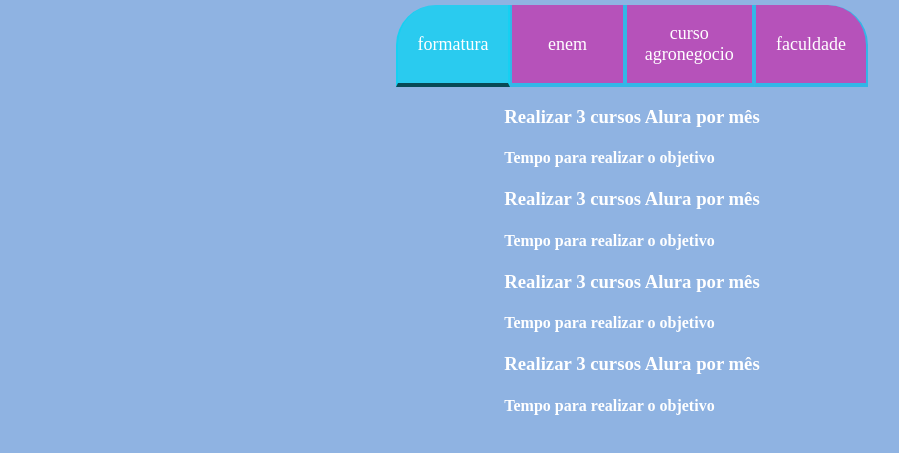
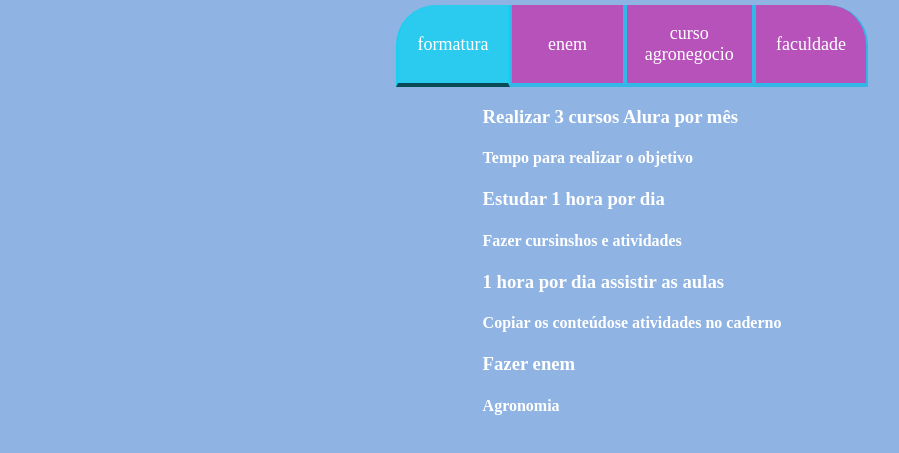
Before and after one commit to Anaketlin/2024, a plain HTML site: page index.html in a window 1280 px wide. Shown: the part 93-546 px from the top of the page, without its empty margins (8-907 px from the left). Drawn offline with Linux system fonts and the light colour scheme.

Commit message:
Update index.html
.

```diff
--- a/index.html
+++ b/index.html
@@ -21,16 +21,16 @@
               <h4 class="aba-conteudo-titulo-secundario">Tempo para realizar o objetivo</h4>
           </div>
           <div class="aba-conteudo">
-              <h3 class="aba-conteudo-titulo-principal">Realizar 3 cursos Alura por mês</h3>
-              <h4 class="aba-conteudo-titulo-secundario">Tempo para realizar o objetivo</h4>
+              <h3 class="aba-conteudo-titulo-principal">Estudar 1 hora por dia</h3>
+              <h4 class="aba-conteudo-titulo-secundario">Fazer cursinshos e atividades</h4>
           </div>
           <div class="aba-conteudo">
-              <h3 class="aba-conteudo-titulo-principal">Realizar 3 cursos Alura por mês</h3>
-              <h4 class="aba-conteudo-titulo-secundario">Tempo para realizar o objetivo</h4>
+              <h3 class="aba-conteudo-titulo-principal">1 hora por dia assistir as aulas</h3>
+              <h4 class="aba-conteudo-titulo-secundario">Copiar os conteúdose atividades no caderno</h4>
           </div>
           <div class="aba-conteudo">
-              <h3 class="aba-conteudo-titulo-principal">Realizar 3 cursos Alura por mês</h3>
-              <h4 class="aba-conteudo-titulo-secundario">Tempo para realizar o objetivo</h4>
+              <h3 class="aba-conteudo-titulo-principal">Fazer enem</h3>
+              <h4 class="aba-conteudo-titulo-secundario">Agronomia</h4>
           </div>
       </div>
    </section>
```
